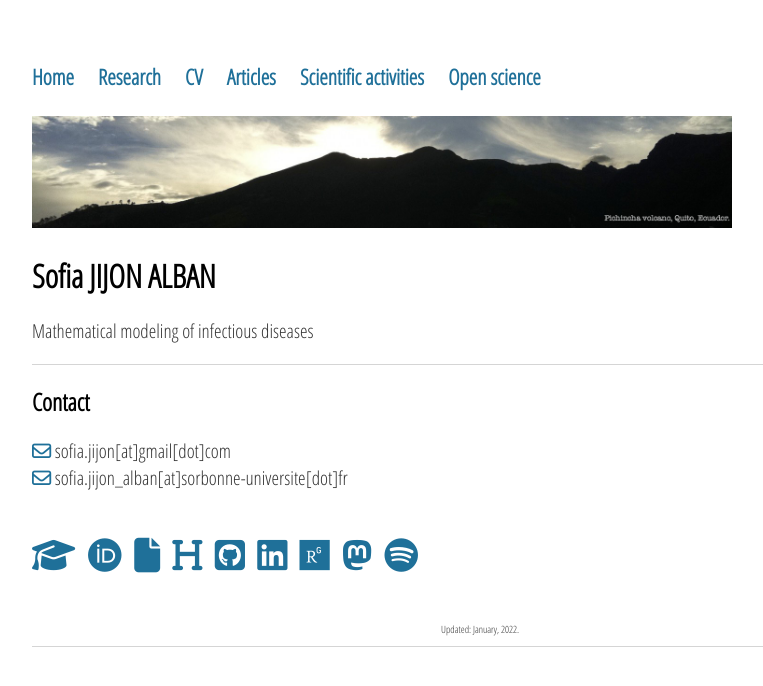
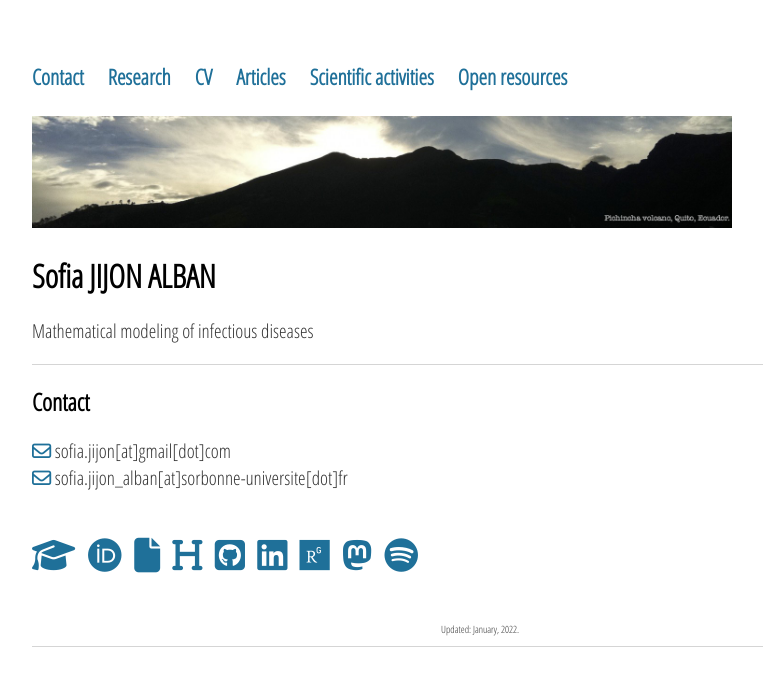
Before and after one commit to sjijon/sjijon.github.io, a Jekyll site: the page built from index.html, in a window 1280 px wide. Shown: the top 686 px of the page, without its empty margins (160-923 px from the left). Built offline with Jekyll 4.4.1, drawn with Linux system fonts in a browser that asks for light colours; nearby versions of some CDN libraries.

Commit message:
Rename tabs

```diff
--- a/_layouts/default.html
+++ b/_layouts/default.html
@@ -11,12 +11,12 @@
 	<body>
 		<nav>
     		<ul>
-        		<li><a href="/">Home</a></li>
+        		<li><a href="/">Contact</a></li>
         		<li><a href="/research">Research</a></li>
 				<li><a href="/cv">CV</a></li>
 				<li><a href="/publications">Articles</a></li>
 				<li><a href="/scientific-activities">Scientific activities</a></li>
-				<li><a href="/open-science">Open science</a></li>
+				<li><a href="/open-science">Open resources</a></li>
 				<!-- <li><a href="/teaching">Teaching</a></li> -->
     		</ul>
 		</nav>
```
Also changed, not shown: css/main.css (line endings or trailing spaces).
